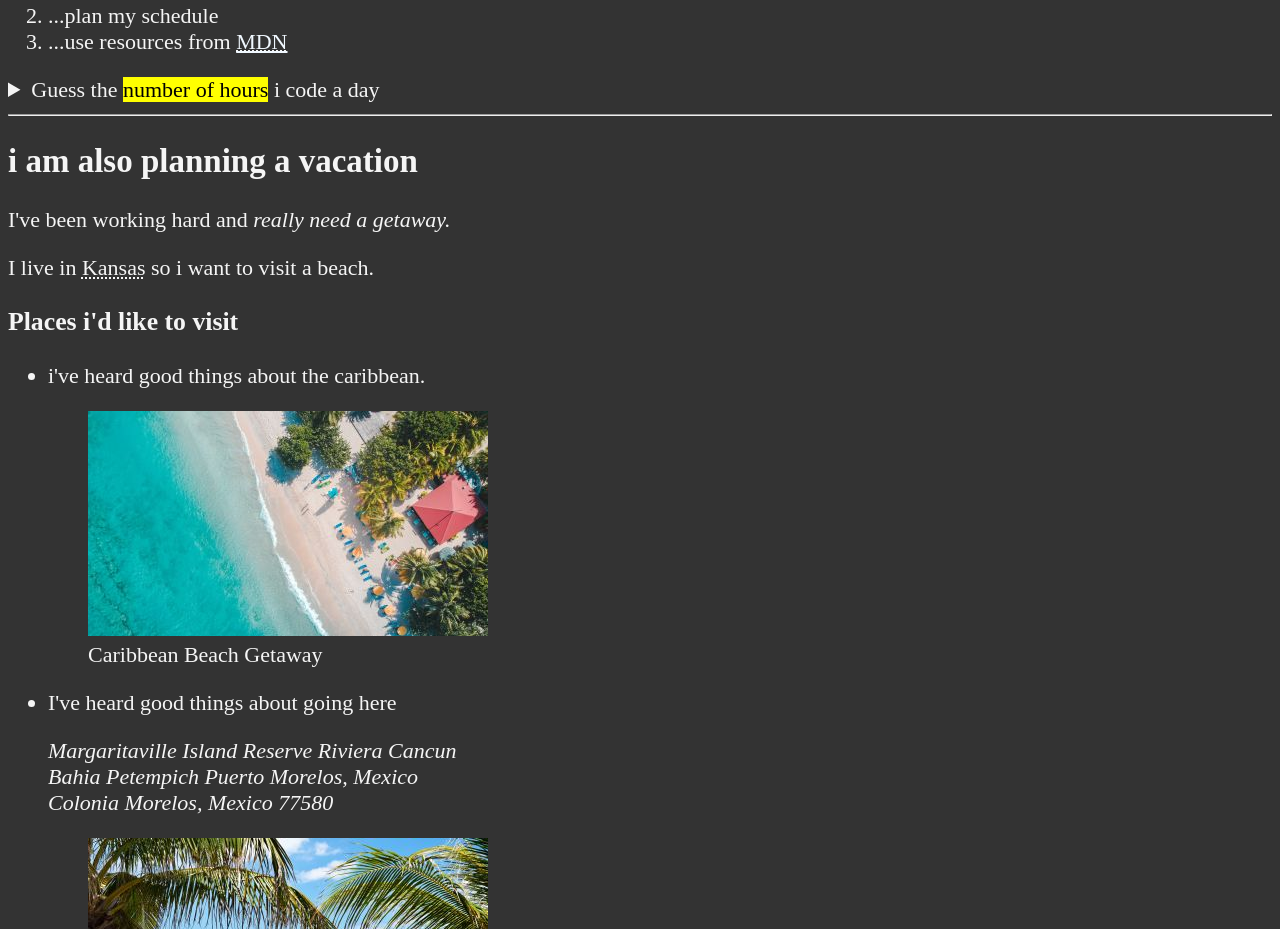
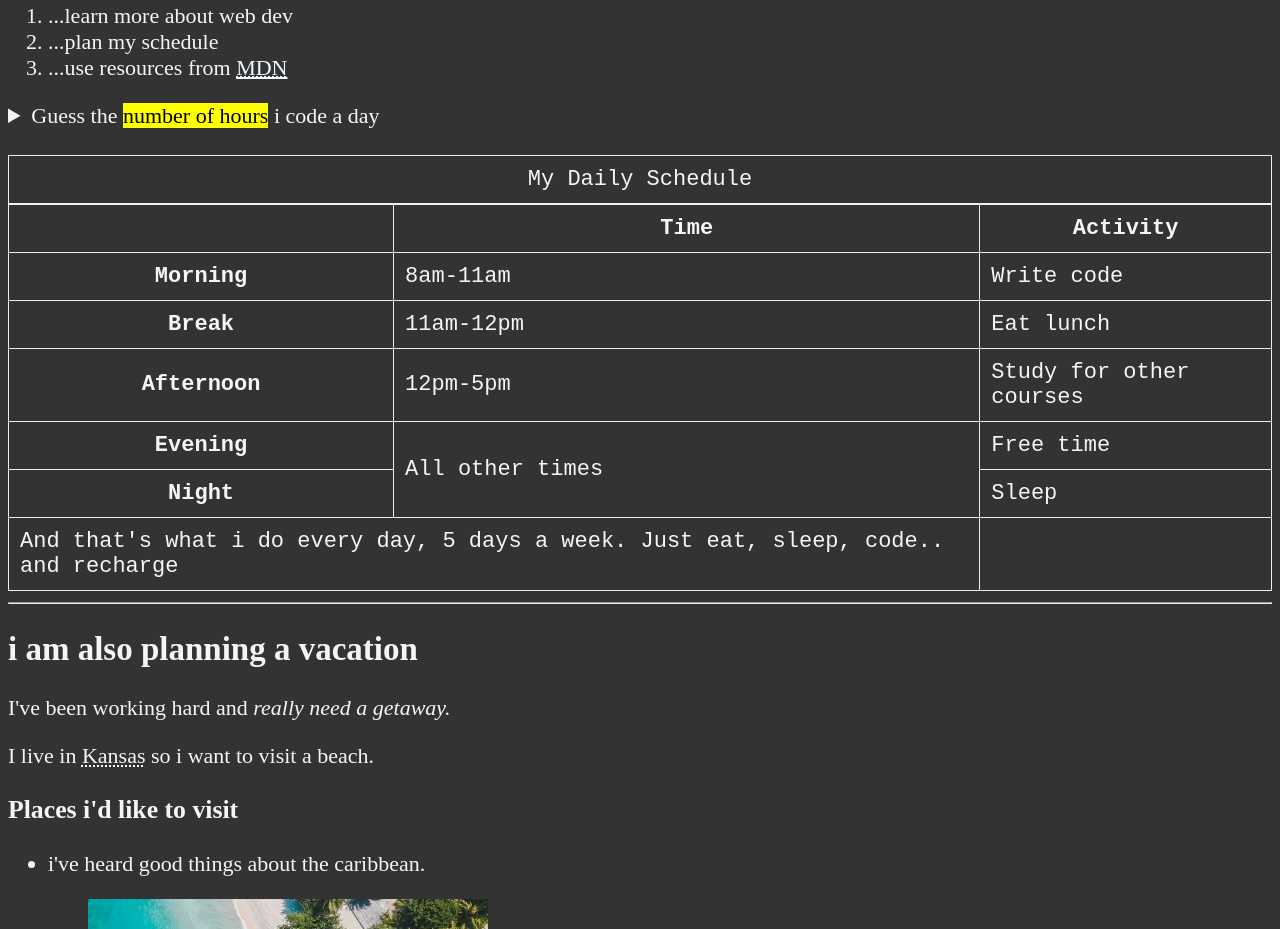
Before and after one commit to mickylarbi/dave-gray-html-tutorial, a plain HTML site: page index.html in a window 1280 px wide. Shown: the part 941-1870 px from the top of the page. Drawn offline with Linux system fonts and the light colour scheme.

Commit message:
lesson 08

```diff
--- a/index.html
+++ b/index.html
@@ -18,6 +18,7 @@
         <ul>
           <li><a href="#html">Learning HTML</a></li>
           <li><a href="#vacation">Planning a vacation</a></li>
+          <li><a href="#contact">Contact Me</a></li>
         </ul>
       </nav>
     </header>
@@ -69,6 +70,65 @@
               </p>
             </details>
           </aside>
+          <br />
+          <table>
+            <caption>
+              My Daily Schedule
+            </caption>
+            <thead>
+              <tr>
+                <th></th>
+                <th scope="col">Time</th>
+                <th scope="col">Activity</th>
+              </tr>
+            </thead>
+            <tbody>
+              <tr>
+                <th scope="row">Morning</th>
+                <td>
+                  <time datetime="08:00">8am</time>-<time datetime="11:00"
+                    >11am</time
+                  >
+                </td>
+                <td>Write code</td>
+              </tr>
+              <tr>
+                <th scope="row">Break</th>
+                <td>
+                  <time datetime="11:00">11am</time>-<time datetime="12:00"
+                    >12pm</time
+                  >
+                </td>
+                <td>Eat lunch</td>
+              </tr>
+              <tr>
+                <th scope="row">Afternoon</th>
+                <td>
+                  <time datetime="12:00">12pm</time>-<time datetime="17:00"
+                    >5pm</time
+                  >
+                </td>
+                <td>Study for other courses</td>
+              </tr>
+              <tr>
+                <th scope="row">Evening</th>
+                <td rowspan="2">All other times</td>
+                <td>Free time</td>
+              </tr>
+              <tr>
+                <th scope="row">Night</th>
+                <td>Sleep</td>
+              </tr>
+            </tbody>
+            <tfoot>
+              <tr>
+                <td colspan="2">
+                  And that's what i do every day, 5 days a week. Just eat,
+                  sleep, code.. and recharge
+                </td>
+              </tr>
+            </tfoot>
+          </table>
         </section>
       </article>
       <hr />
--- a/main.css
+++ b/main.css
@@ -17,3 +17,14 @@ a:hover,
 a:active {
   color: #eee;
 }
+
+table,
+tr,
+th,
+td,
+caption {
+  border: 1px solid #eee;
+  font-family: "Courier New", Courier, monospace;
+  border-collapse: collapse;
+  padding: 0.5rem;
+}
```
